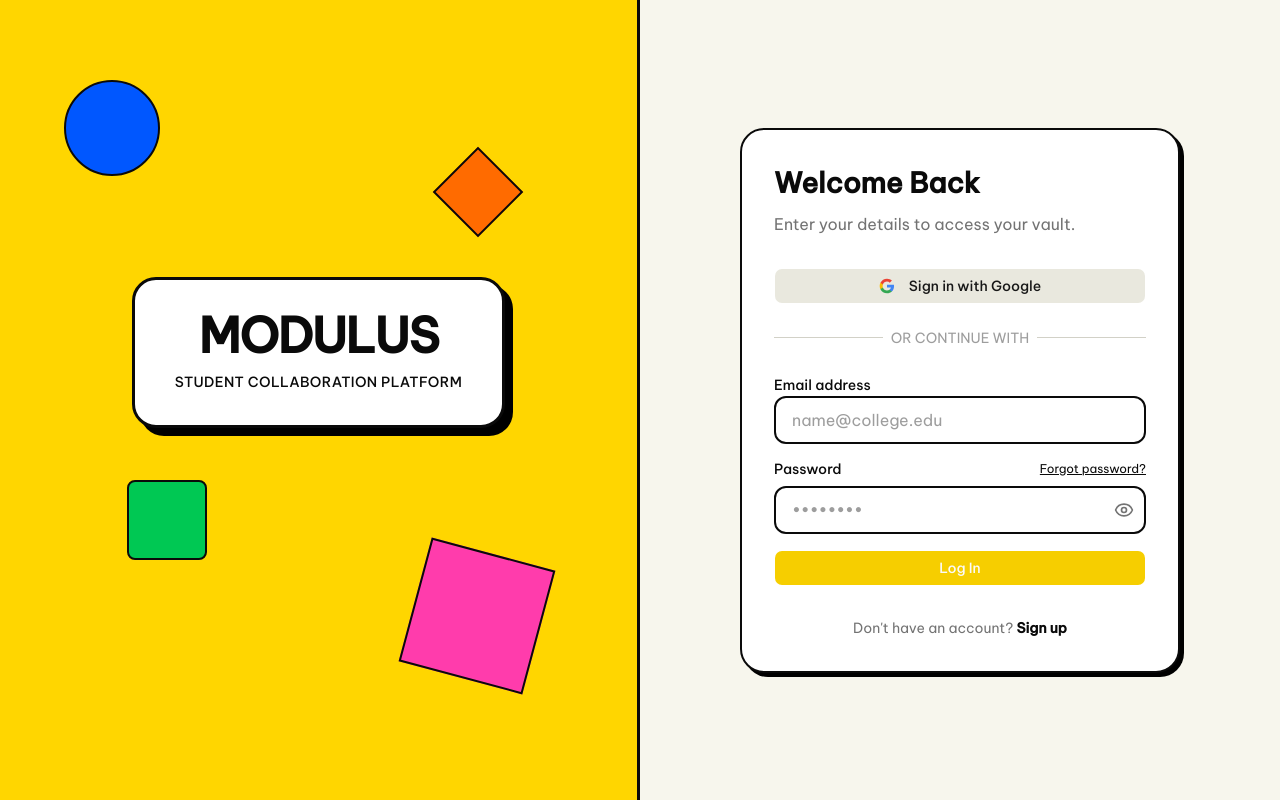
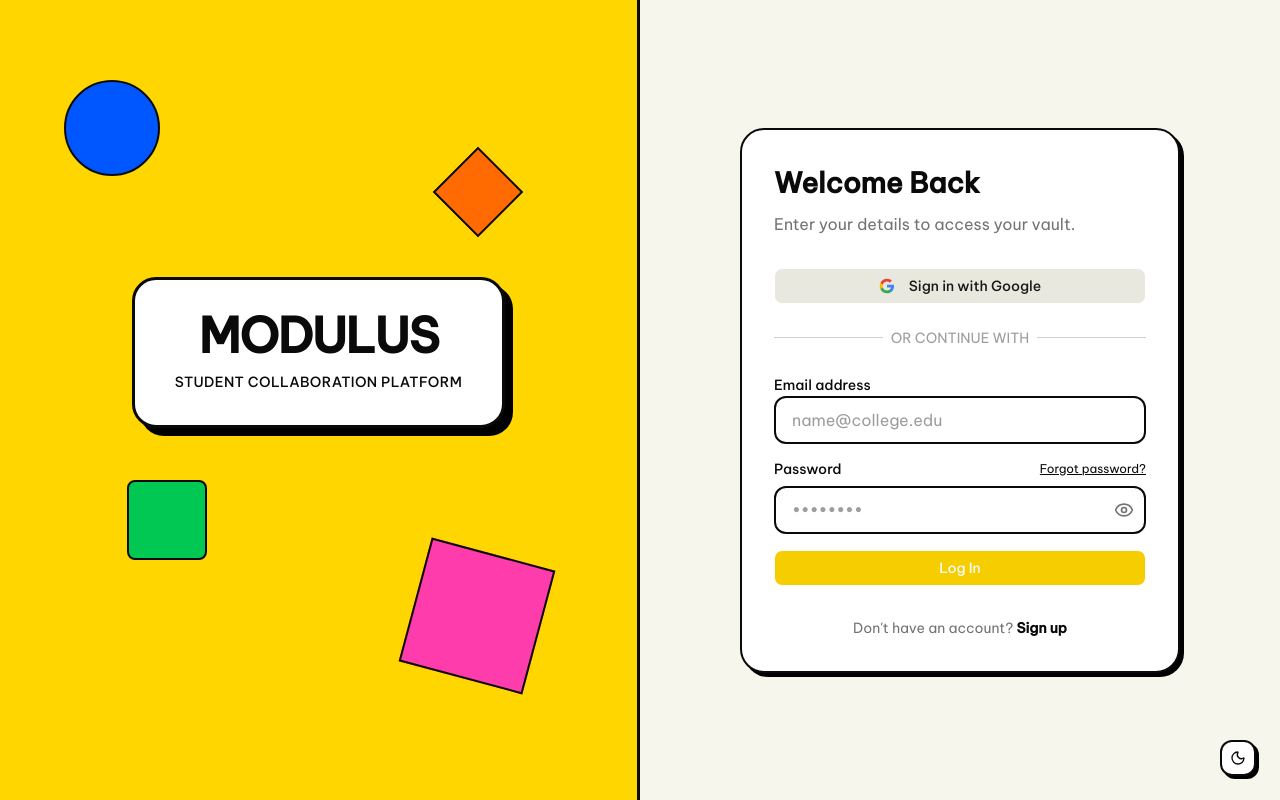
Before and after one commit to Bhavesh-Codes/MODULUS, a Next.js app: page /login in a window 1280 px wide. Built offline with nearby package versions, Linux system fonts and the light colour scheme; no server answers.

Commit message:
Dark mode: move ThemeToggle to root layout, refactor toggle component, fix ProblemSection JSX

```diff
--- a/app/(dashboard)/layout.tsx
+++ b/app/(dashboard)/layout.tsx
@@ -6,7 +6,6 @@ import { usePathname } from "next/navigation"
 import { CheckSquare, Folders, Compass } from "lucide-react"
 import { Toaster } from "@/components/ui/sonner"
 import UserMenu from "@/components/user-menu"
-import { ThemeToggle } from "@/components/theme-toggle"
 
 export default function DashboardLayout({ children }: { children: ReactNode }) {
   const pathname = usePathname();
--- a/app/globals.css
+++ b/app/globals.css
@@ -220,4 +220,9 @@
     color: #000000 !important;
     stroke: #000000 !important;
   }
+
+  .dark .theme-toggle svg {
+    color: var(--foreground) !important;
+    stroke: var(--foreground) !important;
+  }
 }
--- a/app/layout.tsx
+++ b/app/layout.tsx
@@ -3,6 +3,7 @@ import { Plus_Jakarta_Sans, Be_Vietnam_Pro, Space_Grotesk } from "next/font/goog
 import "./globals.css";
 import { QueryProvider } from "@/components/providers/query-provider";
 import { ThemeProvider } from "@/components/providers/theme-provider";
+import { ThemeToggle } from "@/components/theme-toggle";
 
 const plusJakartaSans = Plus_Jakarta_Sans({
   subsets: ["latin"], weight: ["700", "800"], variable: "--font-heading"
@@ -34,6 +35,7 @@ export default function RootLayout({
         <ThemeProvider>
           <QueryProvider>
             {children}
+            <ThemeToggle className="fixed bottom-4 right-4 z-[100] md:bottom-6 md:right-6" />
           </QueryProvider>
         </ThemeProvider>
       </body>
--- a/components/landing/ProblemSection.tsx
+++ b/components/landing/ProblemSection.tsx
@@ -33,10 +33,10 @@ export default function ProblemSection() {
           </div>
 
           {/* Notion */}
-
-            </svg><div className="absolute w-20 h-20 rounded-[1.2rem] bg-card border-[3px] border-foreground shadow-[4px_4px_0px_black] flex items-center justify-center z-[3] -translate-x-20 translate-y-12 rotate-[-6deg]">
+          <div className="absolute w-20 h-20 rounded-[1.2rem] bg-card border-[3px] border-foreground shadow-[4px_4px_0px_black] flex items-center justify-center z-[3] -translate-x-20 translate-y-12 rotate-[-6deg]">
             <svg viewBox="0 0 24 24" className="w-12 h-12 text-foreground flex-shrink-0" fill="currentColor">
               <path d="M4.459 4.208c.746.606 1.026.56 2.428.466l13.215-.793c.28 0 .047-.28-.046-.326L17.86 1.968c-.42-.326-.981-.7-2.055-.607L3.01 2.295c-.466.046-.56.28-.374.466zm.793 3.08v13.904c0 .747.373 1.027 1.214.98l14.523-.84c.841-.046.935-.56.935-1.167V6.354c0-.606-.233-.933-.748-.887l-15.177.887c-.56.047-.747.327-.747.933zm14.337.745c.093.42 0 .84-.42.888l-.7.14v10.264c-.608.327-1.168.514-1.635.514-.748 0-.935-.234-1.495-.933l-4.577-7.186v6.952L12.21 19s0 .84-1.168.84l-3.222.186c-.093-.186 0-.653.327-.746l.84-.233V9.854L7.822 9.76c-.094-.42.14-1.026.793-1.073l3.456-.233 4.764 7.279v-6.44l-1.215-.139c-.093-.514.28-.887.747-.933zM1.936 1.035l13.31-.98c1.634-.14 2.055-.047 3.082.7l4.249 2.986c.7.513.934.653.934 1.213v16.378c0 1.026-.373 1.634-1.68 1.726l-15.458.934c-.98.047-1.448-.093-1.962-.747l-3.129-4.06c-.56-.747-.793-1.306-.793-1.96V2.667c0-.839.374-1.54 1.447-1.632z"/>
+            </svg>
           </div>
 
           {/* Discord */}
--- a/components/theme-toggle.tsx
+++ b/components/theme-toggle.tsx
@@ -2,25 +2,25 @@
 
 import { Moon, Sun } from "lucide-react"
 import { useTheme } from "next-themes"
+import { cn } from "@/lib/utils"
 
-export function ThemeToggle() {
+export function ThemeToggle({ className }: { className?: string }) {
   const { resolvedTheme, setTheme } = useTheme()
   const isDark = resolvedTheme === "dark"
 
   return (
     <button
       type="button"
-      aria-label={isDark ? "Switch to light mode" : "Switch to dark mode"}
-      title={isDark ? "Switch to light mode" : "Switch to dark mode"}
+      aria-label="Toggle color theme"
+      title="Toggle color theme"
       onClick={() => setTheme(isDark ? "light" : "dark")}
-      className="flex h-9 w-9 items-center justify-center rounded-[12px] border-[2px] border-foreground bg-card text-foreground shadow-[3px_3px_0px_black] transition-all hover:translate-x-[3px] hover:translate-y-[3px] hover:shadow-none"
-      suppressHydrationWarning
+      className={cn(
+        "theme-toggle relative flex h-9 w-9 items-center justify-center rounded-[12px] border-[2px] border-foreground bg-card text-foreground shadow-[3px_3px_0px_black] transition-all hover:translate-x-[3px] hover:translate-y-[3px] hover:shadow-none",
+        className
+      )}
     >
-      {isDark ? (
-        <Sun className="h-4 w-4" />
-      ) : (
-        <Moon className="h-4 w-4" />
-      )}
+      <Sun className="absolute h-4 w-4 scale-0 rotate-90 transition-transform dark:scale-100 dark:rotate-0" />
+      <Moon className="absolute h-4 w-4 scale-100 rotate-0 transition-transform dark:scale-0 dark:-rotate-90" />
     </button>
   )
 }
```
